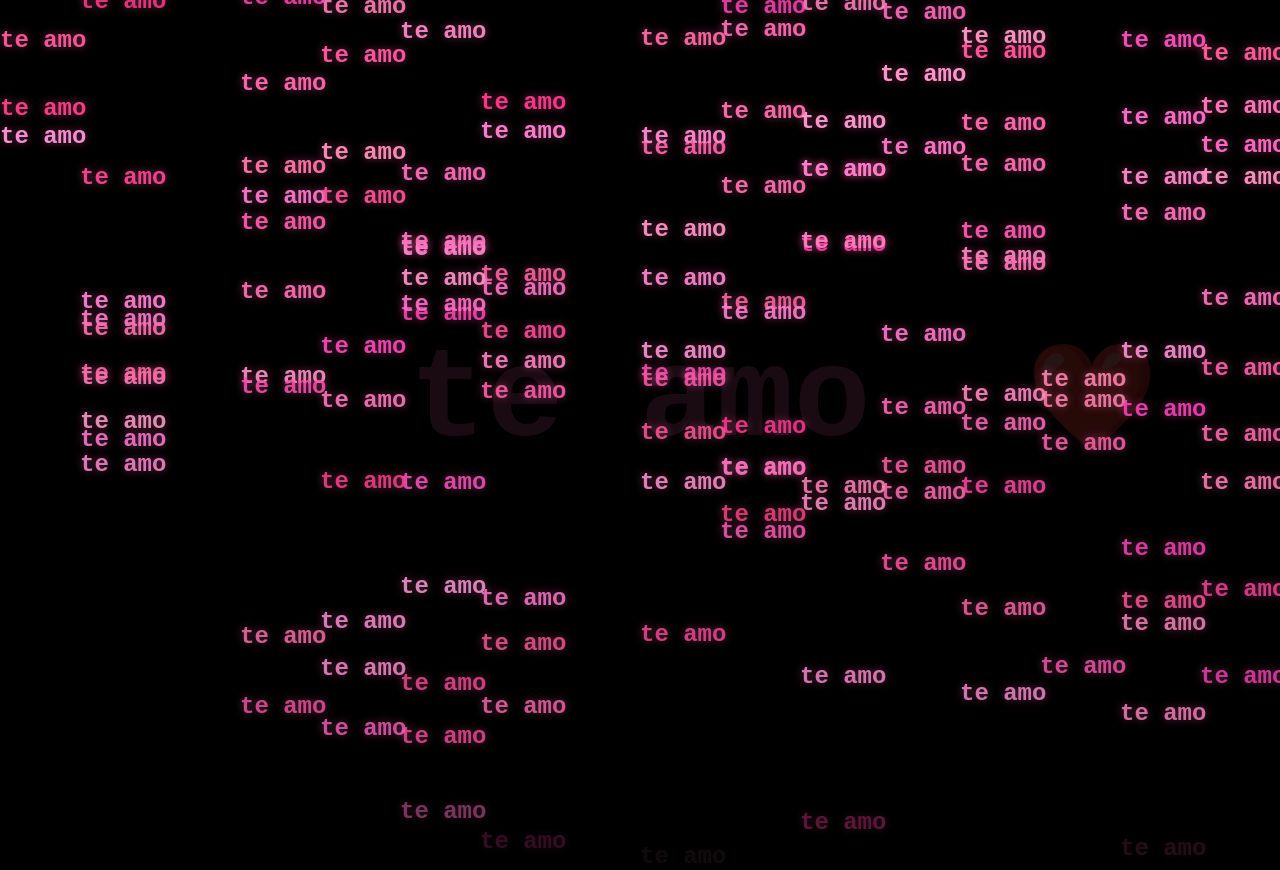
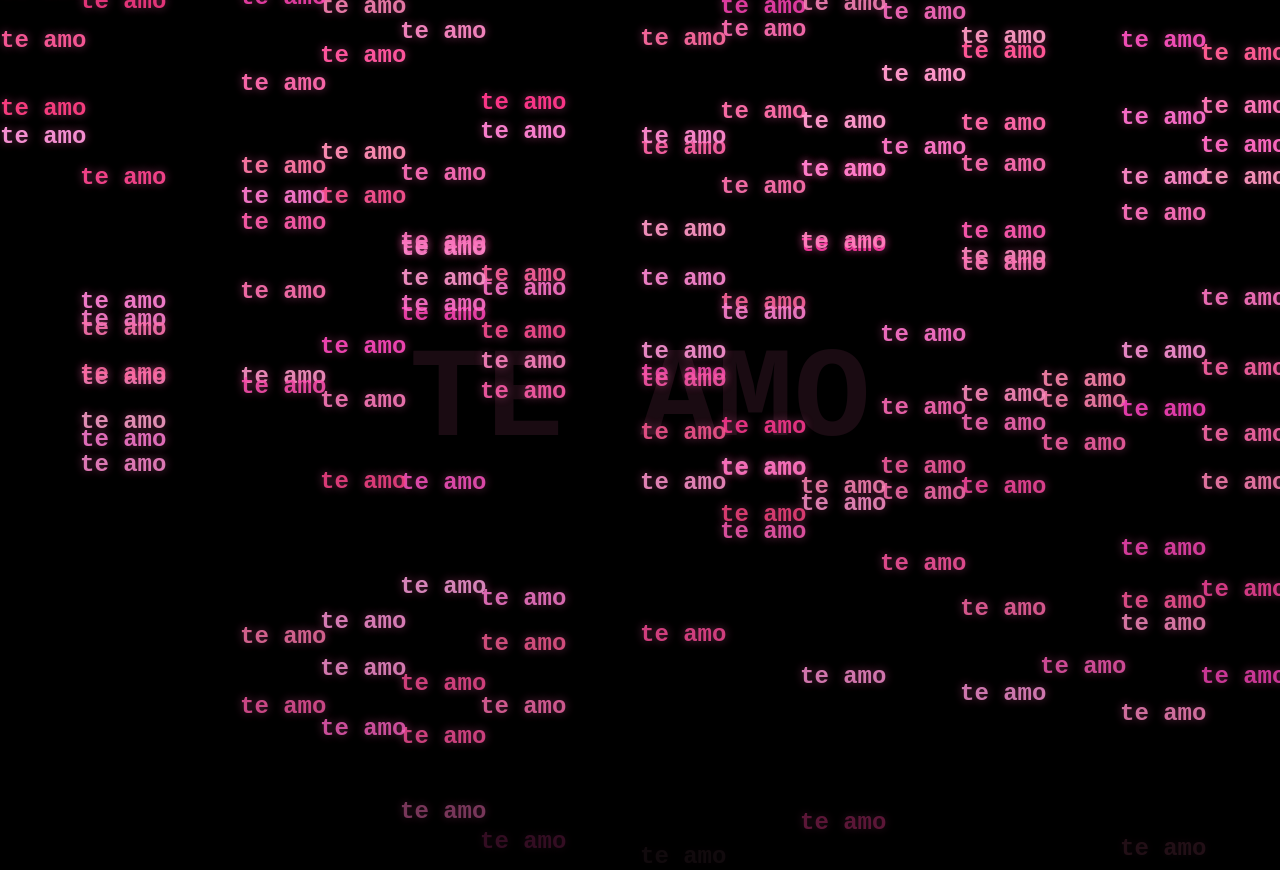
Before and after one commit to MoonTMZ/Te-amo, a plain HTML site: page index.html in a window 1280 px wide. Drawn offline with Linux system fonts and the light colour scheme.

Commit message:
Update index.html

```diff
--- a/index.html
+++ b/index.html
@@ -157,10 +157,7 @@
 </head>
 <body>
     <!-- Texto de fundo transparente -->
-    <div class="background-text">te amo</div>
-
-    <!-- Coração -->
-    <div class="heart">❤️</div>
+    <div class="background-text">TE AMO</div>
 
     <!-- Container para textos caindo -->
     <div class="falling-text-container" id="fallingContainer">
```
